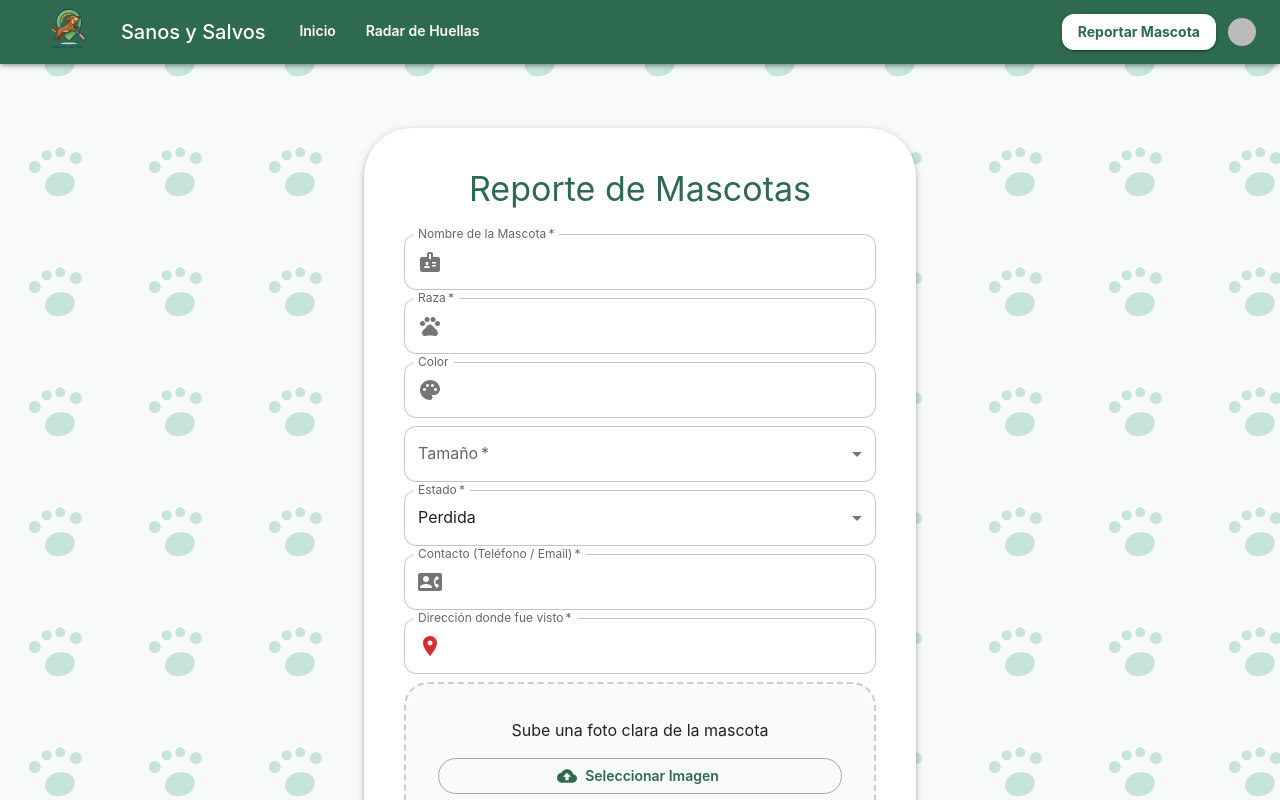
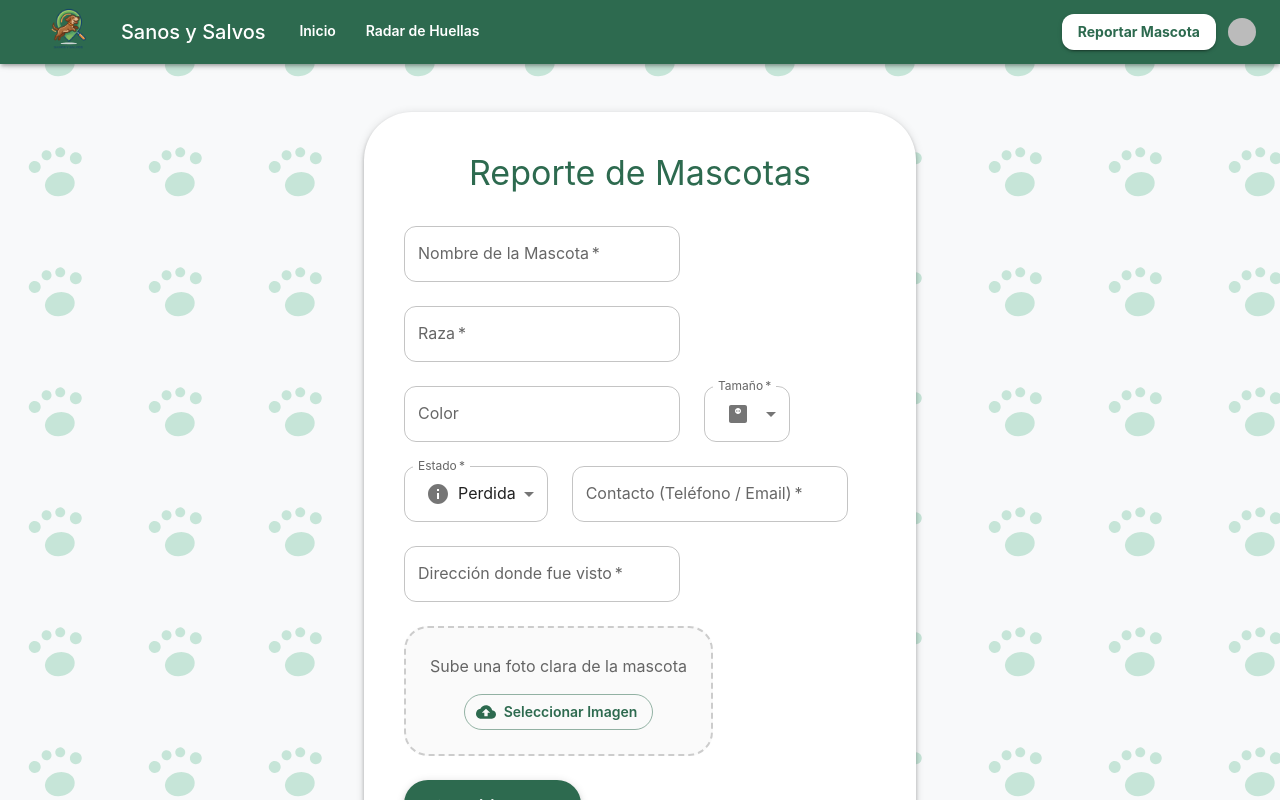
Before and after one commit to wsk4/frontend-sanos-y-salvos, a React (Vite) app: page /reportar in a window 1280 px wide. Shown: the top 800 px of the page. Built offline with nearby package versions, Linux system fonts and the light colour scheme; no server answers; sample sign-in values are in the browser's storage; some icons are missing.

Commit message:
Revert "Feature/sacar coordenadas"

```diff
--- a/src/components/Card/PetCard.jsx
+++ b/src/components/Card/PetCard.jsx
@@ -5,7 +5,7 @@ import { Link } from 'react-router-dom';
 import { petCardStyles as styles } from './PetCard.styles';
 
 export const PetCard = ({ pet }) => {
-    const { id, mascota, direccion } = pet;
+    const { id, mascota, geolocalizacion, direccion } = pet;
     const isLost = mascota?.estado === 'PERDIDA';
 
     return (
@@ -41,6 +41,11 @@ export const PetCard = ({ pet }) => {
                         <Typography variant="body2" sx={styles.address}>
                             {direccion || 'Dirección'}
                         </Typography>
+                        {geolocalizacion && (
+                            <Typography variant="caption" color="text.disabled" sx={styles.coordinates}>
+                                {geolocalizacion.latitud.toFixed(5)}, {geolocalizacion.longitud.toFixed(5)}
+                            </Typography>
+                        )}
                     </Box>
                 </Box>
 
--- a/src/modules/reports/ReportForm.jsx
+++ b/src/modules/reports/ReportForm.jsx
@@ -1,5 +1,8 @@
 import { useState } from 'react';
-import {Button,Container,TextField,Typography,MenuItem,Alert,CircularProgress,Stack,Paper,InputAdornment,Box} from '@mui/material';
+import {
+  Button, Container, TextField, Typography, MenuItem, Select,
+  InputLabel, FormControl, Alert, CircularProgress, Grid, Paper, InputAdornment, Box
+} from '@mui/material';
 import { useNavigate } from 'react-router-dom';
 import { useAuth } from '@clerk/clerk-react';
 import { useReportPetMutation } from '../../api/petsApi';
@@ -11,8 +14,11 @@ import LocationOnIcon from '@mui/icons-material/LocationOn';
 import CloudUploadIcon from '@mui/icons-material/CloudUpload';
 import CampaignIcon from '@mui/icons-material/Campaign';
 import BadgeIcon from '@mui/icons-material/Badge';
+import MonitorWeightIcon from '@mui/icons-material/MonitorWeight';
+import InfoIcon from '@mui/icons-material/Info';
 
 import { reportFormStyles as styles } from './ReportForm.styles';
+
 
 export const ReportForm = () => {
   const [formData, setFormData] = useState({
@@ -25,7 +31,6 @@ export const ReportForm = () => {
     direccion: '',
     foto: null
   });
-
   const [errorValidacion, setErrorValidacion] = useState(null);
   const [guardadoExitoso, setGuardadoExitoso] = useState(false);
 
@@ -70,10 +75,9 @@ export const ReportForm = () => {
       setGuardadoExitoso(true);
       setTimeout(() => navigate('/dashboard'), 2000);
     } catch (error) {
-      const mensaje =
-        error?.data?.mensaje ??
-        error?.data?.message ??
-        'Error al enviar el reporte.';
+      const mensaje = error?.data?.mensaje
+        ?? error?.data?.message
+        ?? 'Error al enviar el reporte.';
       setErrorValidacion(mensaje);
     }
   };
@@ -81,6 +85,7 @@ export const ReportForm = () => {
   return (
     <Container maxWidth="sm">
       <Paper elevation={4} sx={styles.paper}>
+
         <Typography
           variant="h4"
           align="center"
@@ -94,7 +99,7 @@ export const ReportForm = () => {
 
         {guardadoExitoso && (
           <Alert severity="success" sx={styles.alert}>
-            ¡Reporte creado exitosamente! Redirigiendo al inicio...
+            ¡Reporte creado exitosamente! Redirigiendo al dashboard...
           </Alert>
         )}
 
@@ -105,7 +110,10 @@ export const ReportForm = () => {
         )}
 
         <form onSubmit={handleSubmit}>
-          <Stack spacing={1}>
+          <Grid container spacing={3}>
+
+            {/* Nombre */}
+            <Grid item xs={12}>
               <TextField
                 label="Nombre de la Mascota"
                 fullWidth
@@ -113,17 +121,18 @@ export const ReportForm = () => {
                 value={formData.nombre}
                 onChange={handleChange}
                 required
-              slotProps={{
-                input: {
+                InputProps={{
                   startAdornment: (
                     <InputAdornment position="start">
                       <BadgeIcon color="action" />
                     </InputAdornment>
                   ),
-                },
                 }}
               />
+            </Grid>
 
+            {/* Raza */}
+            <Grid item xs={12}>
               <TextField
                 label="Raza"
                 fullWidth
@@ -131,61 +140,79 @@ export const ReportForm = () => {
                 value={formData.raza}
                 onChange={handleChange}
                 required
-              slotProps={{
-                input: {
+                InputProps={{
                   startAdornment: (
                     <InputAdornment position="start">
                       <PetsIcon color="action" />
                     </InputAdornment>
                   ),
-                },
                 }}
               />
+            </Grid>
 
+            {/* Color */}
+            <Grid item xs={12}>
               <TextField
                 label="Color"
                 fullWidth
                 name="color"
                 value={formData.color}
                 onChange={handleChange}
-              slotProps={{
-                input: {
+                InputProps={{
                   startAdornment: (
                     <InputAdornment position="start">
                       <PaletteIcon color="action" />
                     </InputAdornment>
                   ),
-                },
                 }}
               />
+            </Grid>
 
-            <TextField
-              select
-              label="Tamaño"
-              fullWidth
+            {/* Tamaño */}
+            <Grid item xs={12}>
+              <FormControl fullWidth required>
+                <InputLabel>Tamaño</InputLabel>
+                <Select
                   name="tamano"
                   value={formData.tamano}
+                  label="Tamaño"
                   onChange={handleChange}
-              required
+                  startAdornment={
+                    <InputAdornment position="start">
+                      <MonitorWeightIcon color="action" sx={styles.selectAdornmentIcon} />
+                    </InputAdornment>
+                  }
                 >
                   <MenuItem value="PEQUEÑO">Pequeño</MenuItem>
                   <MenuItem value="MEDIANO">Mediano</MenuItem>
                   <MenuItem value="GRANDE">Grande</MenuItem>
-            </TextField>
+                </Select>
+              </FormControl>
+            </Grid>
 
-            <TextField
-              select
-              label="Estado"
-              fullWidth
+            {/* Estado */}
+            <Grid item xs={12}>
+              <FormControl fullWidth required>
+                <InputLabel>Estado</InputLabel>
+                <Select
                   name="estado"
                   value={formData.estado}
+                  label="Estado"
                   onChange={handleChange}
-              required
+                  startAdornment={
+                    <InputAdornment position="start">
+                      <InfoIcon color="action" sx={styles.selectAdornmentIcon} />
+                    </InputAdornment>
+                  }
                 >
                   <MenuItem value="PERDIDA">Perdida</MenuItem>
                   <MenuItem value="ENCONTRADA">Encontrada</MenuItem>
-            </TextField>
+                </Select>
+              </FormControl>
+            </Grid>
 
+            {/* Contacto */}
+            <Grid item xs={12}>
               <TextField
                 label="Contacto (Teléfono / Email)"
                 fullWidth
@@ -193,17 +220,18 @@ export const ReportForm = () => {
                 value={formData.contactoInfo}
                 onChange={handleChange}
                 required
-              slotProps={{
-                input: {
+                InputProps={{
                   startAdornment: (
                     <InputAdornment position="start">
                       <ContactPhoneIcon color="action" />
                     </InputAdornment>
                   ),
-                },
                 }}
               />
+            </Grid>
 
+            {/* Dirección */}
+            <Grid item xs={12}>
               <TextField
                 label="Dirección donde fue visto"
                 fullWidth
@@ -211,28 +239,27 @@ export const ReportForm = () => {
                 value={formData.direccion}
                 onChange={handleChange}
                 required
-              slotProps={{
-                input: {
+                InputProps={{
                   startAdornment: (
                     <InputAdornment position="start">
                       <LocationOnIcon color="error" />
                     </InputAdornment>
                   ),
-                },
                 }}
               />
+            </Grid>
 
+            {/* Foto */}
+            <Grid item xs={12}>
               <Box sx={styles.photoBox}>
-              <Typography variant="subtitle1" color="text.secondary" gutterBottom>
+                <Typography variant="subtitle1" color="textSecondary" gutterBottom>
                   Sube una foto clara de la mascota
                 </Typography>
-
                 <Button
                   component="label"
                   variant="outlined"
                   startIcon={<CloudUploadIcon />}
                   sx={styles.photoButton}
-                fullWidth
                 >
                   {formData.foto ? formData.foto.name : 'Seleccionar Imagen'}
                   <input
@@ -244,7 +271,10 @@ export const ReportForm = () => {
                   />
                 </Button>
               </Box>
+            </Grid>
 
+            {/* Botón Submit */}
+            <Grid item xs={12}>
               <Button
                 type="submit"
                 variant="contained"
@@ -255,13 +285,11 @@ export const ReportForm = () => {
                 startIcon={!isLoading && <CampaignIcon />}
                 sx={styles.submitButton}
               >
-              {isLoading ? (
-                <CircularProgress size={28} color="inherit" />
-              ) : (
-                'Emitir Alerta'
-              )}
+                {isLoading ? <CircularProgress size={28} color="inherit" /> : 'Emitir Alerta'}
               </Button>
-          </Stack>
+            </Grid>
+
+          </Grid>
         </form>
       </Paper>
     </Container>
--- a/src/modules/reports/ReportForm.styles.js
+++ b/src/modules/reports/ReportForm.styles.js
@@ -1,6 +1,6 @@
 export const reportFormStyles = {
   paper: {
-    mt: 8,
+    mt: 6,
     mb: 6,
     p: { xs: 3, md: 5 },
     borderRadius: 4,
@@ -8,7 +8,7 @@ export const reportFormStyles = {
   },
 
   title: {
-    mb: 3,
+    mb: 4,
   },
 
   alert: {
@@ -17,7 +17,7 @@ export const reportFormStyles = {
   },
 
   photoBox: {
-    p: 4,
+    p: 3,
     border: '2px dashed #ccc',
     borderRadius: 2,
     textAlign: 'center',
```
Lines whose indentation alone changed are shown as unchanged.
